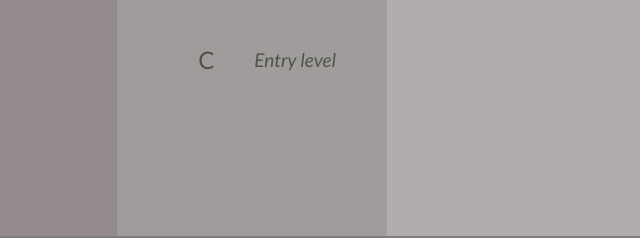
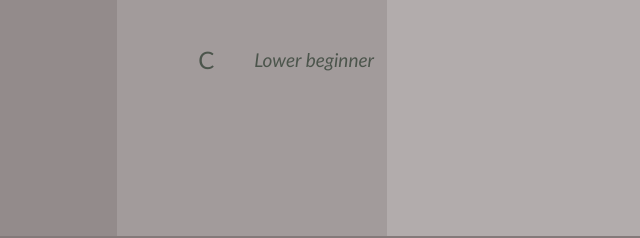
Before and after one commit to marcin-opole-pl/marcin-opole-pl.github.io, a plain HTML site: page index.html in a window 1280 px wide. Shown: the part 9229-9467 px from the top of the page, 152-792 px from the left. Drawn offline with Linux system fonts and the light colour scheme.

Commit message:
Update C skill

```diff
--- a/index.html
+++ b/index.html
@@ -297,7 +297,7 @@
                         </li>
                         <li>
                             <p class="left">C</p>
-                            <p class="right">Entry level</p>
+                            <p class="right">Lower beginner</p>
                         </li>
                     </ul>
                 </div>
```
